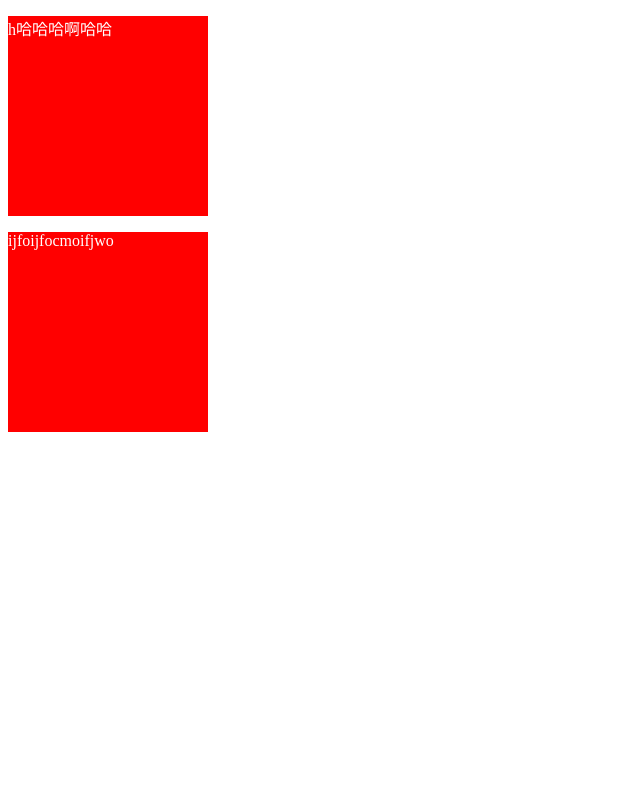
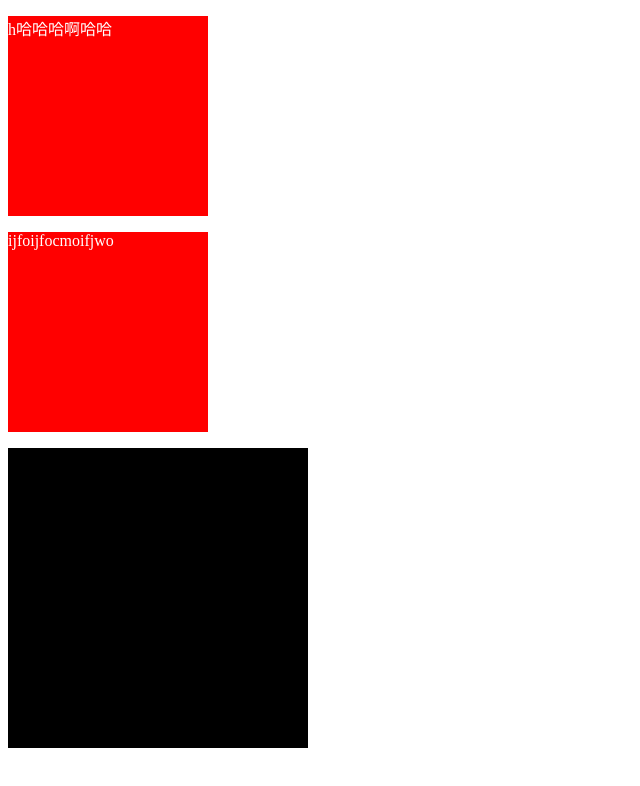
Before and after one commit to shyxyz2012/pattern, a plain HTML site: page index.html in a window 1280 px wide. Shown: the whole page, without its empty margins (0-640 px from the left). Drawn offline with Linux system fonts and the light colour scheme.

Commit message:
第三次

```diff
--- a/index.html
+++ b/index.html
@@ -10,10 +10,18 @@
 		color:white;
 
 	}
+	div{
+		width:300px;
+		height:300px;
+		background-color:black;
+
+	}
+
 </style>
 </head>
 <body>
 	<p>h哈哈哈啊哈哈</p>
 	<p>ijfoijfocmoifjwo</p>
+	<div></div>
 </body>
 </html>
```
